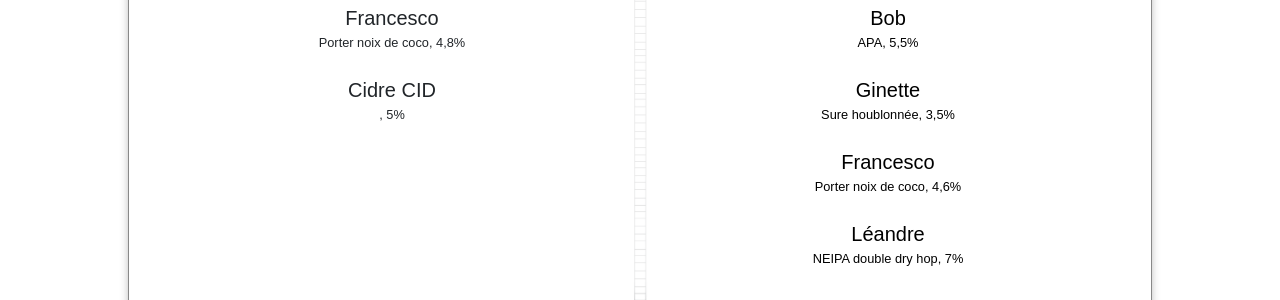
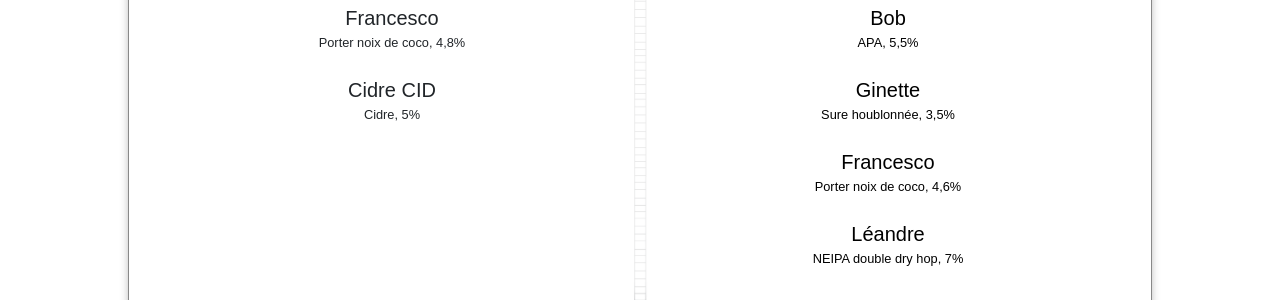
Before and after one commit to bieresilo/silo, a Jekyll site: the page built from index.html, in a window 1280 px wide and 900 px high, scrolled down 3123 px. Shown: the part 153-453 px from the top of the window. Built offline with Jekyll 4.4.1, drawn with Linux system fonts in a browser that asks for light colours; nearby versions of some CDN libraries; some web fonts are replaced.

Commit message:
Update ontap.yml

```diff
--- a/_data/ontap.yml
+++ b/_data/ontap.yml
@@ -33,4 +33,5 @@
   type: Porter noix de coco
   abv: 4,8%
 - name: Cidre CID
+  type: Cidre
   abv: 5%
```
